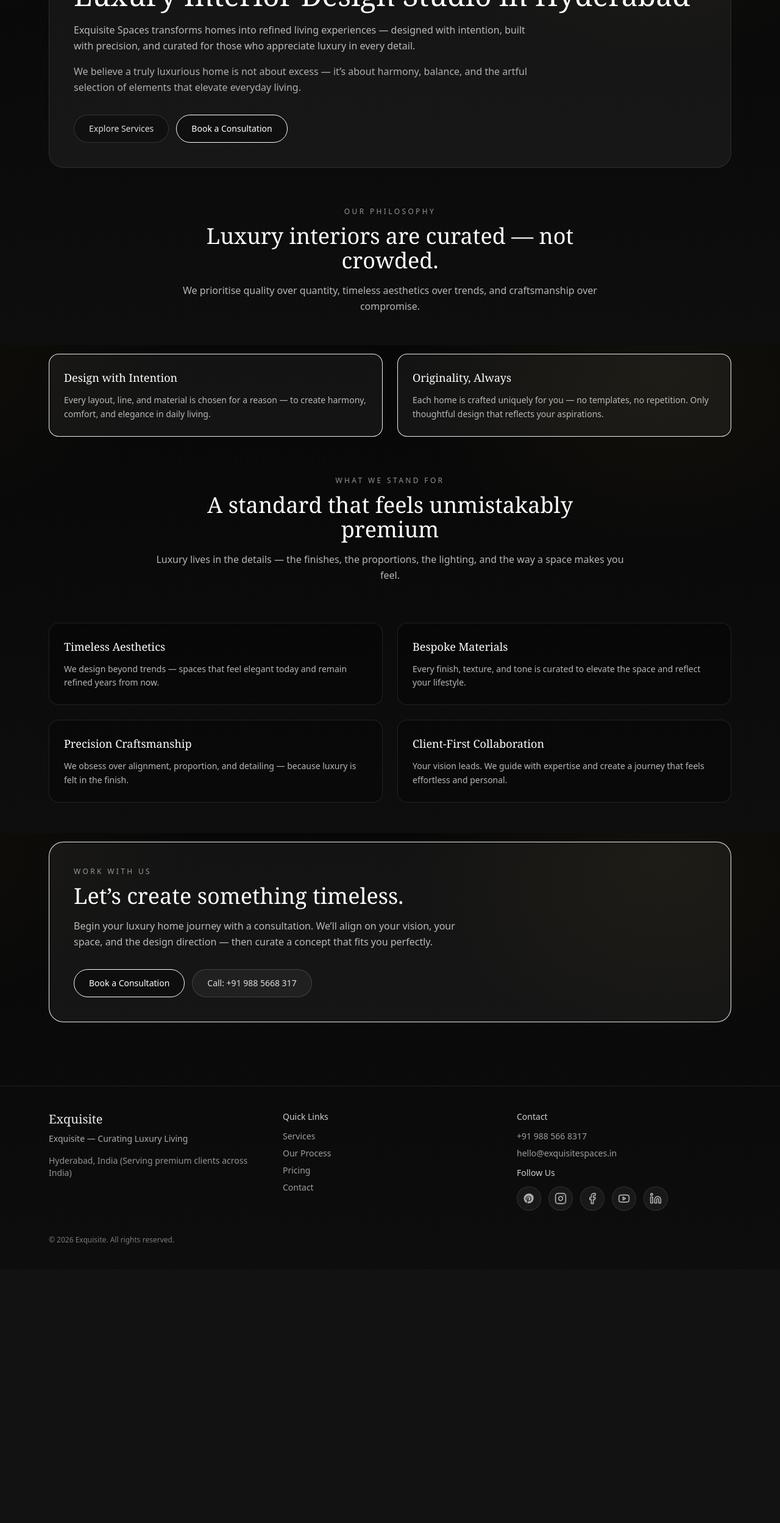
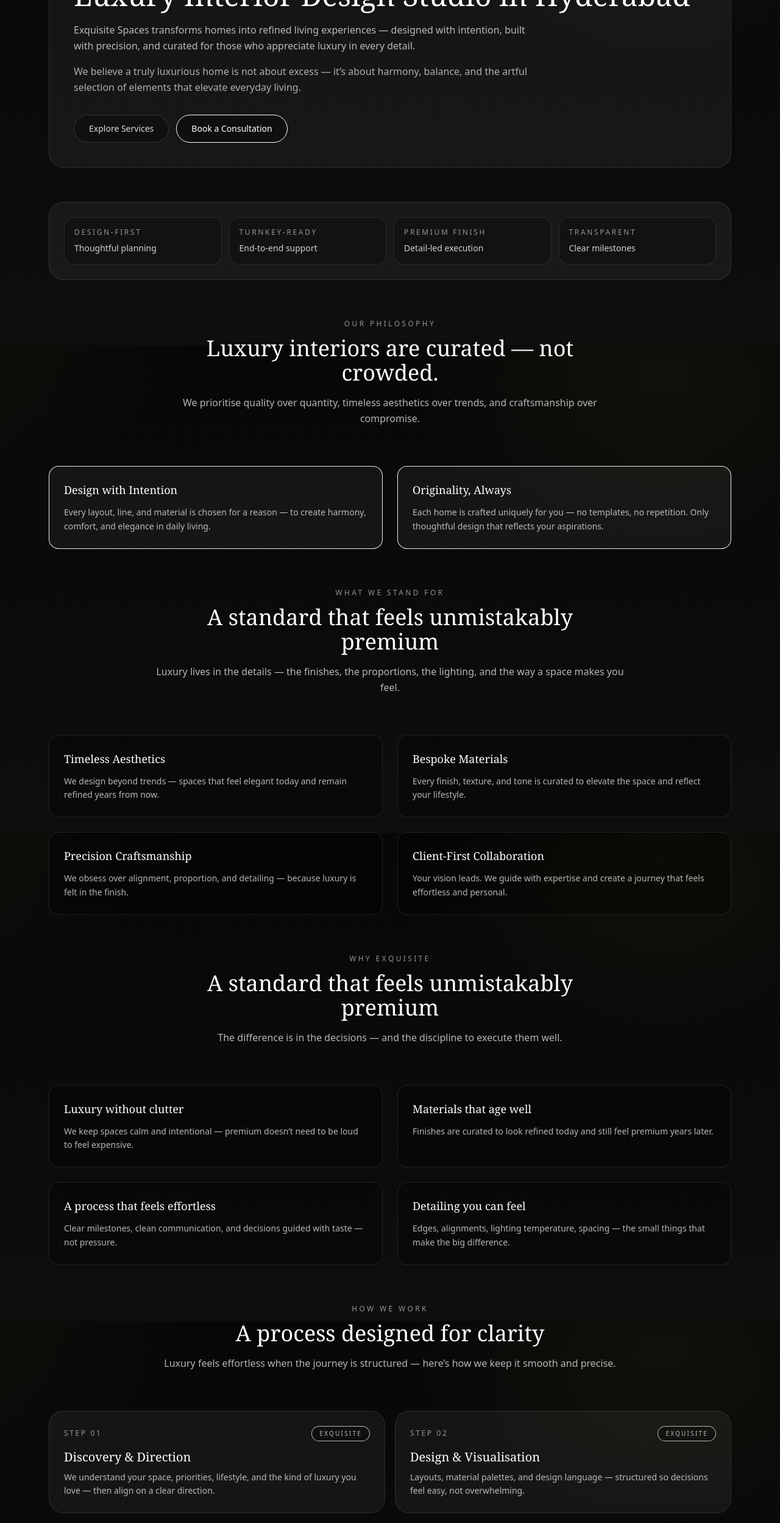
Before and after one commit to daveritchie03/exquisite-web, a Next.js app: page /about in a window 1280 px wide. Shown: the part 234-2731 px from the top of the page at 61% size. Before the commit the page ends 2315 px from the top, so only its background shows below. Built offline with nearby package versions, Linux system fonts and the light colour scheme.

Commit message:
Enhanced about page

```diff
--- a/src/app/about/page.js
+++ b/src/app/about/page.js
@@ -54,9 +54,233 @@ const values = [
     },
 ];
 
+const STATS = [
+    { k: "Design-first", v: "Thoughtful planning" },
+    { k: "Turnkey-ready", v: "End-to-end support" },
+    { k: "Premium finish", v: "Detail-led execution" },
+    { k: "Transparent", v: "Clear milestones" },
+];
+
+const PROCESS = [
+    {
+        step: "01",
+        title: "Discovery & Direction",
+        desc: "We understand your space, priorities, lifestyle, and the kind of luxury you love — then align on a clear direction.",
+    },
+    {
+        step: "02",
+        title: "Design & Visualisation",
+        desc: "Layouts, material palettes, and design language — structured so decisions feel easy, not overwhelming.",
+    },
+    {
+        step: "03",
+        title: "Planning & Detailing",
+        desc: "We refine storage, lighting, finishes, and micro-details — the part that makes a home feel truly premium.",
+    },
+    {
+        step: "04",
+        title: "Execution & Handover",
+        desc: "If you opt for turnkey, we coordinate execution and quality checks, then hand over a space that’s ready to live in.",
+    },
+];
+
+const REASONS = [
+    {
+        title: "Luxury without clutter",
+        desc: "We keep spaces calm and intentional — premium doesn’t need to be loud to feel expensive.",
+    },
+    {
+        title: "Materials that age well",
+        desc: "Finishes are curated to look refined today and still feel premium years later.",
+    },
+    {
+        title: "A process that feels effortless",
+        desc: "Clear milestones, clean communication, and decisions guided with taste — not pressure.",
+    },
+    {
+        title: "Detailing you can feel",
+        desc: "Edges, alignments, lighting temperature, spacing — the small things that make the big difference.",
+    },
+];
+
+const CITIES = [
+    "Bangalore",
+    "Hyderabad",
+    "Chennai",
+    "Coimbatore",
+    "Pune",
+    "Noida",
+    "Kolkata",
+    "Thane",
+    "Ghaziabad",
+    "Gurugram",
+    "Navi Mumbai",
+    "Hubli",
+    "Vijayawada",
+    "Mysore",
+    "Ranchi",
+    "Visakhapatnam",
+    "Ahmedabad",
+    "Nagpur",
+    "Surat",
+    "Bhubaneswar",
+];
+
+function StatsRow() {
+    return (
+        <section className="mt-12 md:mt-14">
+            <Reveal>
+                <div className="grid gap-3 rounded-3xl border border-white/10 bg-white/5 p-6 md:grid-cols-4 shadow-glow">
+                    {STATS.map((s) => (
+                        <div
+                            key={s.k}
+                            className="rounded-2xl border border-white/10 bg-black/25 p-4"
+                        >
+                            <div className="text-xs tracking-[0.22em] uppercase text-white/55">
+                                {s.k}
+                            </div>
+                            <div className="mt-2 text-sm text-white/80">{s.v}</div>
+                        </div>
+                    ))}
+                </div>
+            </Reveal>
+        </section>
+    );
+}
+
+function HowWeWork() {
+    return (
+        <section className="mt-14 md:mt-16">
+            <Reveal>
+                <SectionTitle
+                    kicker="How We Work"
+                    title="A process designed for clarity"
+                    subtitle="Luxury feels effortless when the journey is structured — here’s how we keep it smooth and precise."
+                />
+            </Reveal>
+
+            <Reveal delay={0.08} className="mt-10 grid gap-4 md:grid-cols-2">
+                {PROCESS.map((p) => (
+                    <div
+                        key={p.step}
+                        className="rounded-3xl border border-white/10 bg-white/5 p-6 shadow-glow"
+                    >
+                        <div className="flex items-center justify-between">
+                            <div className="text-xs tracking-[0.22em] uppercase text-white/55">
+                                Step {p.step}
+                            </div>
+                            <div className="rounded-full border border-brand-gold/25 bg-black/25 px-3 py-1 text-[10px] tracking-[0.22em] uppercase text-white/70">
+                                Exquisite
+                            </div>
+                        </div>
+                        <div className="mt-3 font-serif text-xl text-white">{p.title}</div>
+                        <p className="mt-2 text-sm text-white/70 leading-relaxed">{p.desc}</p>
+                    </div>
+                ))}
+            </Reveal>
+        </section>
+    );
+}
+
+function ServiceLocations() {
+    return (
+        <section className="mt-14 md:mt-16">
+            <Reveal>
+                <SectionTitle
+                    kicker="Service Locations"
+                    title="Where we operate"
+                    subtitle="We currently serve premium home interiors across these cities in India."
+                />
+            </Reveal>
+
+            <Reveal delay={0.06}>
+                <div className="mt-8 rounded-3xl border border-white/10 bg-white/5 p-6 md:p-8 shadow-glow">
+                    <div className="flex flex-wrap gap-2">
+                        {CITIES.map((c) => (
+                            <span
+                                key={c}
+                                className="group inline-flex items-center rounded-full border border-white/10 bg-black/25 px-4 py-2 text-sm text-white/75 transition hover:border-brand-gold/25 hover:text-white hover:shadow-glow"
+                            >
+                                <span className="mr-2 inline-block h-2 w-2 flex-shrink-0 rounded-full bg-brand-gold ring-2 ring-brand-gold/30 transition group-hover:ring-brand-gold/50" />
+                                {c}
+                            </span>
+                        ))}
+                    </div>
+
+                    <div className="mt-6 rounded-2xl border border-brand-gold/20 bg-black/25 p-4 text-sm text-white/70">
+                        Planning interiors outside these cities? Still{" "}
+                        <Link
+                            href="/contact"
+                            prefetch={false}
+                            className="text-brand-gold hover:text-white transition"
+                        >
+                            reach out
+                        </Link>{" "}
+                        — we may be able to support select projects.
+                    </div>
+                </div>
+            </Reveal>
+        </section>
+    );
+}
+
+function WhyChooseUs() {
+    return (
+        <section className="mt-14 md:mt-16">
+            <Reveal>
+                <SectionTitle
+                    kicker="Why Exquisite"
+                    title="A standard that feels unmistakably premium"
+                    subtitle="The difference is in the decisions — and the discipline to execute them well."
+                />
+            </Reveal>
+
+            <Reveal delay={0.08} className="mt-10 grid gap-6 sm:grid-cols-2">
+                {REASONS.map((r) => (
+                    <div
+                        key={r.title}
+                        className="rounded-2xl border border-white/10 bg-black/30 p-6 hover:border-brand-gold/25 transition"
+                    >
+                        <h3 className="font-serif text-lg text-white">{r.title}</h3>
+                        <p className="mt-3 text-sm leading-relaxed text-white/70">{r.desc}</p>
+                    </div>
+                ))}
+            </Reveal>
+        </section>
+    );
+}
+
 export default function AboutPage() {
+    const orgJsonLd = {
+        "@context": "https://schema.org",
+        "@type": ["Organization", "LocalBusiness"],
+        name: "Exquisite Spaces",
+        url: "https://exquisitespaces.in",
+        description:
+            "Luxury interior design studio in Hyderabad delivering bespoke, turnkey home interiors across India.",
+        areaServed: CITIES.map((c) => ({
+            "@type": "City",
+            name: c,
+        })),
+        address: {
+            "@type": "PostalAddress",
+            addressLocality: "Hyderabad",
+            addressCountry: "IN",
+        },
+        telephone: "+91 988 5668 317",
+        sameAs: [
+            "https://exquisitespaces.in",
+        ],
+    };
+
     return (
         <div>
+            {/* SEO: Organization / LocalBusiness JSON-LD */}
+            <script
+                type="application/ld+json"
+                dangerouslySetInnerHTML={{ __html: JSON.stringify(orgJsonLd) }}
+            />
+
             {/* Minimal page intro */}
             <Reveal>
                 <div className="rounded-3xl border border-white/10 bg-white/5 p-8 md:p-10 shadow-glow">
@@ -101,6 +325,9 @@ export default function AboutPage() {
                     </div>
                 </div>
             </Reveal>
+
+            {/* NEW: Stats row */}
+            <StatsRow />
 
             {/* Philosophy */}
             <section className="mt-14 md:mt-16">
@@ -150,6 +377,15 @@ export default function AboutPage() {
                 </Reveal>
             </section>
 
+            {/* NEW: Why choose us */}
+            <WhyChooseUs />
+
+            {/* NEW: How we work */}
+            <HowWeWork />
+
+            {/* NEW: Locations */}
+            <ServiceLocations />
+
             {/* CTA */}
             <section className="mt-14 md:mt-16">
                 <Reveal>
```
